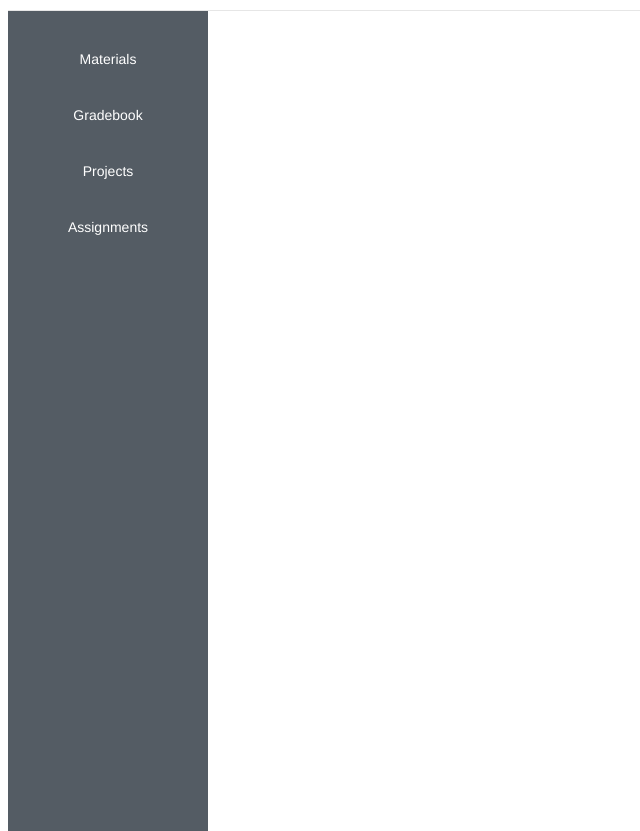
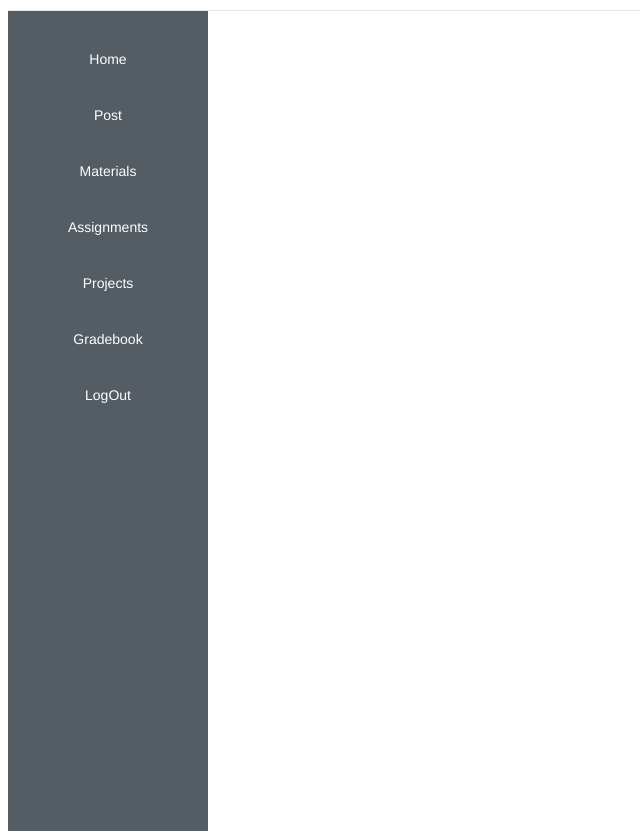
Before and after one commit to susjunyou/CS309-OOAD-2023-Fall, a Vue app in the folder frontend/vue-project-introduction-master/: page /course in a window 1280 px wide. Shown: the whole page, without its empty margins (0-640 px from the left). Built offline with nearby package versions, Linux system fonts and the light colour scheme; what v-calendar would draw is missing.

Commit message:
添加日历

```diff
--- a/frontend/vue-project-introduction-master/src/views/course.vue
+++ b/frontend/vue-project-introduction-master/src/views/course.vue
@@ -14,10 +14,13 @@
       background-color="#545c64"
       text-color="#fff"
       active-text-color="#ffd04b">
-    <el-menu-item index="1" @click="go('materials')">Materials</el-menu-item>
-    <el-menu-item index="2" @click="go('gradebook')">Gradebook</el-menu-item>
-    <el-menu-item index="3" @click="go('projects')">Projects</el-menu-item>
-    <el-menu-item index="4" @click="go('assignments')">Assignments</el-menu-item>
+      <el-menu-item index="1" @click="go('StudentHomePage')">Home</el-menu-item>
+      <el-menu-item index="2" @click="go('course')">Post</el-menu-item>
+      <el-menu-item index="3" @click="go('materials')">Materials</el-menu-item>
+      <el-menu-item index="4" @click="go('assignments')">Assignments</el-menu-item>
+      <el-menu-item index="5" @click="go('projects')">Projects</el-menu-item>
+      <el-menu-item index="6" @click="go('gradebook')">Gradebook</el-menu-item>
+      <el-menu-item index="7" @click="logoutClick">LogOut</el-menu-item>
   </el-menu>
 <!--  <div>-->
 
@@ -84,6 +87,10 @@ export default {
     });
   },
   methods: {
+    logoutClick() {
+      this.$router.push('/Login');
+      localStorage.clear();
+    },
     goTo(route) {
 // 假设使用 Vue Router 进行导航
       localStorage.setItem("currentcourse",route);
@@ -181,4 +188,5 @@ console.log("course name="+this.myValue)
   border-radius: 50%;
 }
 
+
 </style>
```
